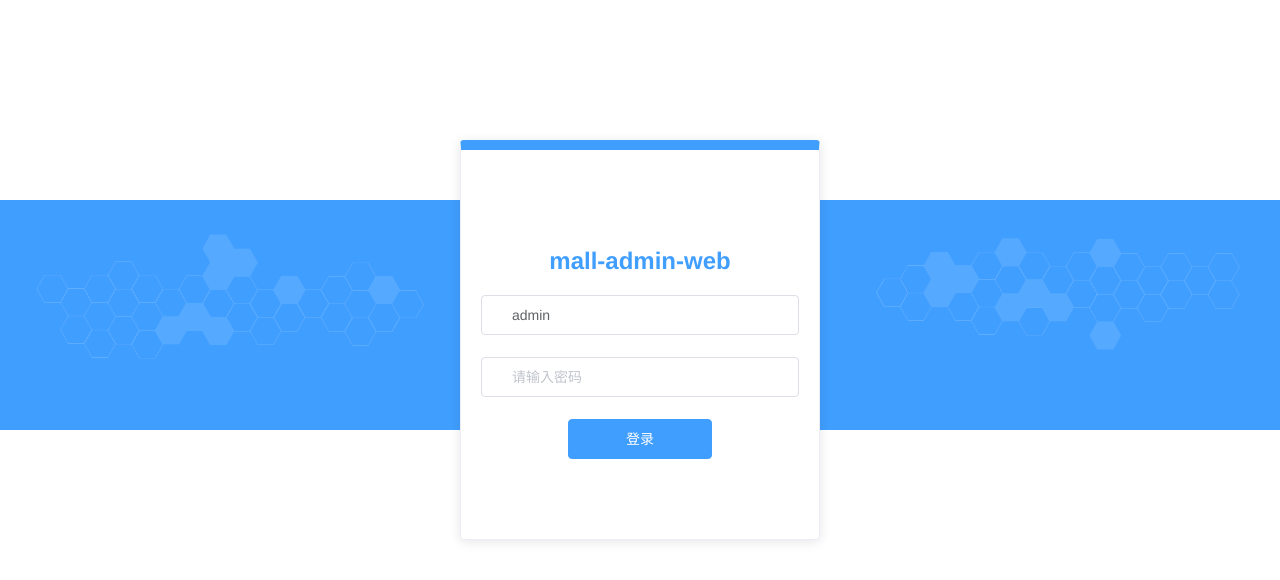
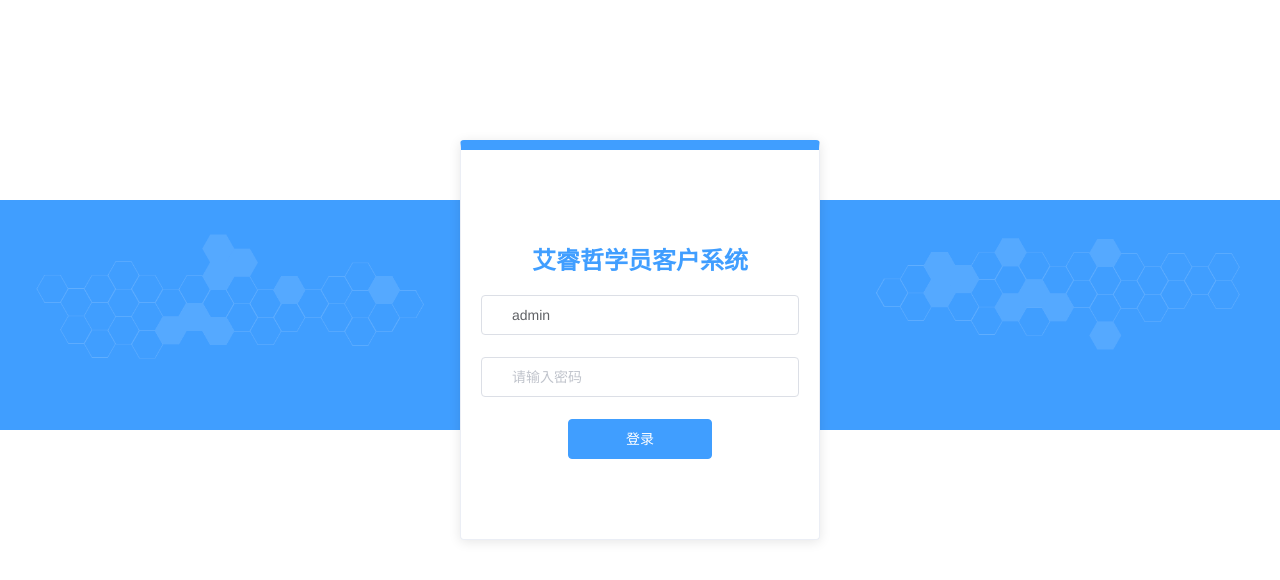
Before and after one commit to open-team-go/pmp_admin, a Vue app: page /#/login in a window 1280 px wide. Shown: the top 580 px of the page. Built offline with nearby package versions, Linux system fonts and the light colour scheme.

Commit message:
系统名称

```diff
--- a/src/views/login/index.vue
+++ b/src/views/login/index.vue
@@ -9,7 +9,7 @@
         <div style="text-align: center">
           <svg-icon icon-class="login-mall" style="width: 56px;height: 56px;color: #409EFF"></svg-icon>
         </div>
-        <h2 class="login-title color-main">mall-admin-web</h2>
+        <h2 class="login-title color-main">艾睿哲学员客户系统</h2>
         <el-form-item prop="userName">
           <el-input name="userName"
                     type="text"
```
